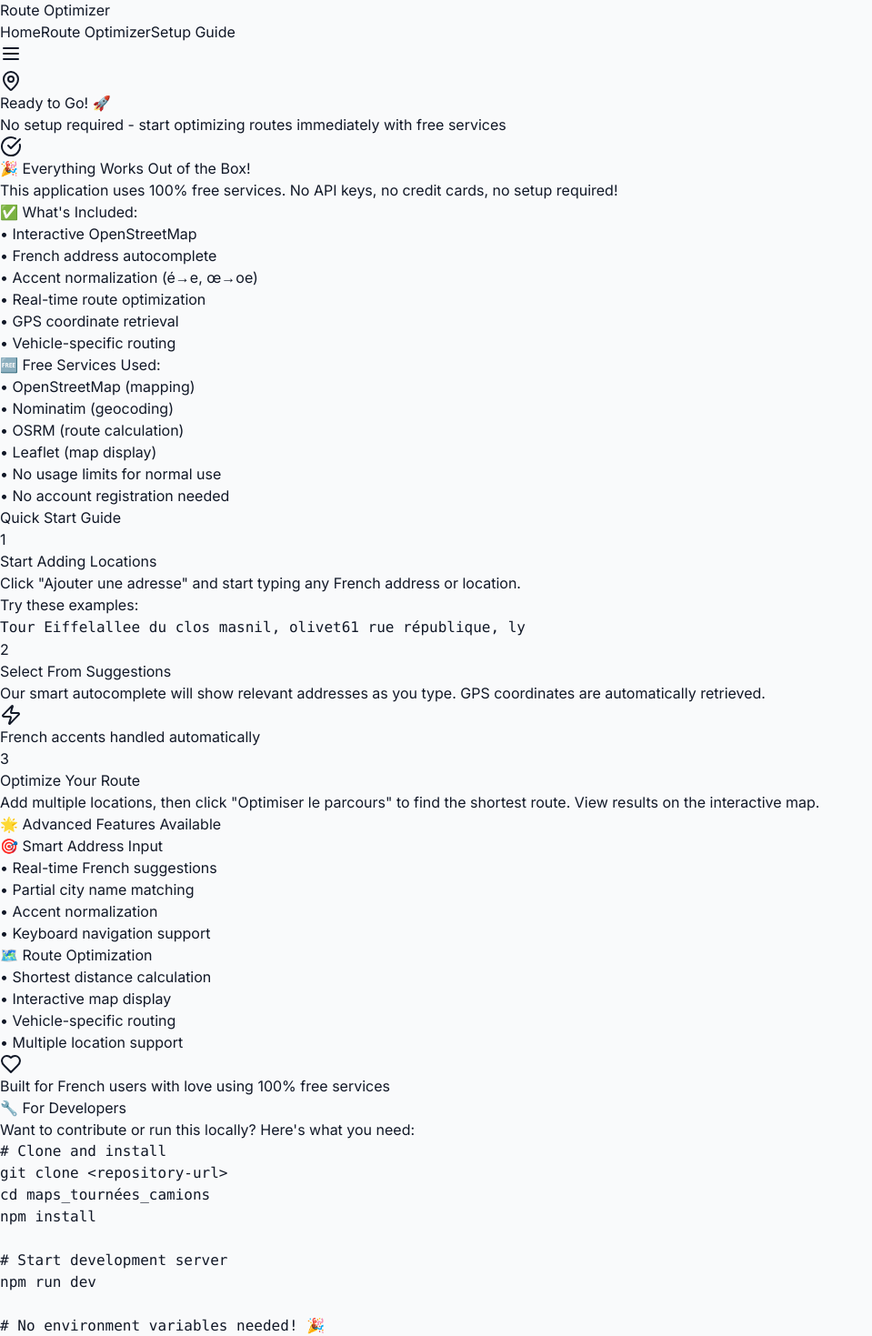
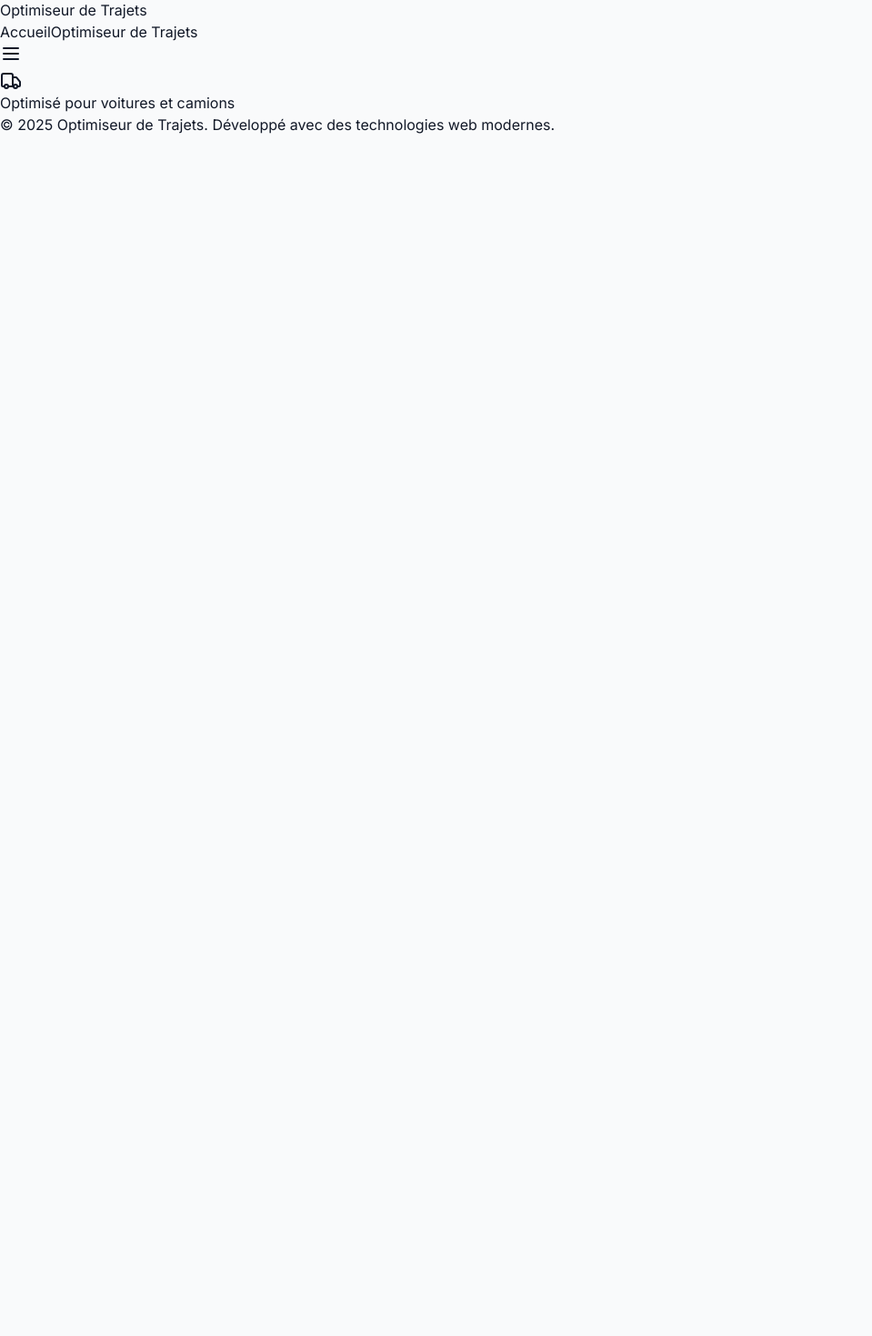
Before and after one commit to neptune2716/maps_tourn-es_camions, a React (Vite) app: page /setup in a window 1280 px wide. Shown: the part 25-1494 px from the top of the page at 91% size, without its empty margins (0-959 px from the left). After the commit the page ends 800 px from the top, so only its background shows below. Built offline with nearby package versions, Linux system fonts and the light colour scheme.

Commit message:
refactor: remove SetupGuide component and update French translations in HomePage and Layout

```diff
--- a/src/App.tsx
+++ b/src/App.tsx
@@ -2,7 +2,6 @@
 import Layout from './components/Layout.tsx';
 import HomePage from './components/HomePage.tsx';
 import RouteOptimizer from './components/RouteOptimizer.tsx';
-import SetupGuide from './components/SetupGuide.tsx';
 
 function App() {
   return (
@@ -11,7 +10,6 @@
         <Routes>
           <Route path="/" element={<HomePage />} />
           <Route path="/optimize" element={<RouteOptimizer />} />
-          <Route path="/setup" element={<SetupGuide />} />
         </Routes>
       </Layout>
     </Router>
--- a/src/components/HomePage.tsx
+++ b/src/components/HomePage.tsx
@@ -7,19 +7,19 @@
       {/* Hero Section */}
       <div className="text-center mb-16">
         <h1 className="text-4xl md:text-6xl font-bold text-gray-900 mb-6">
-          Optimize Your
-          <span className="text-primary-600"> Routes</span>
+          Optimisez Vos
+          <span className="text-primary-600"> Trajets</span>
         </h1>
         <p className="text-xl text-gray-600 mb-8 max-w-3xl mx-auto">
-          Find the shortest and most efficient routes for cars and trucks.
-          Upload locations, customize preferences, and get optimized delivery routes instantly.
+          Trouvez les trajets les plus courts et les plus efficaces pour voitures et camions.
+          Importez des emplacements, personnalisez vos préférences et obtenez des trajets optimisés instantanément.
         </p>
         <Link
           to="/optimize"
           className="inline-flex items-center px-8 py-4 bg-primary-600 hover:bg-primary-700 text-white font-semibold rounded-lg shadow-lg transition-colors duration-200"
         >
           <MapPin className="mr-2 h-5 w-5" />
-          Start Optimizing Routes
+          Commencer l'Optimisation
         </Link>
       </div>
 
@@ -30,10 +30,10 @@
             <Upload className="h-8 w-8 text-primary-600" />
           </div>
           <h3 className="text-xl font-semibold text-gray-900 mb-2">
-            Multiple Input Methods
+            Méthodes de Saisie Multiples
           </h3>
           <p className="text-gray-600">
-            Enter locations manually, use GPS coordinates, or upload CSV/Excel files with your delivery addresses.
+            Saisissez des emplacements manuellement, utilisez des coordonnées GPS, ou importez des fichiers CSV/Excel avec vos adresses de livraison.
           </p>
         </div>
 
@@ -42,10 +42,10 @@
             <Settings className="h-8 w-8 text-primary-600" />
           </div>
           <h3 className="text-xl font-semibold text-gray-900 mb-2">
-            Vehicle Optimization
+            Optimisation par Véhicule
           </h3>
           <p className="text-gray-600">
-            Specialized routing for cars and trucks with vehicle-specific restrictions and preferences.
+            Calcul d'itinéraires spécialisé pour voitures et camions avec restrictions et préférences spécifiques au véhicule.
           </p>
         </div>
 
@@ -54,10 +54,10 @@
             <Route className="h-8 w-8 text-primary-600" />
           </div>
           <h3 className="text-xl font-semibold text-gray-900 mb-2">
-            Flexible Route Control
+            Contrôle Flexible des Trajets
           </h3>
           <p className="text-gray-600">
-            Lock specific locations in order, choose loop routes, and customize your delivery sequence.
+            Verrouillez des emplacements spécifiques dans l'ordre, choisissez des trajets en boucle, et personnalisez votre séquence de livraison.
           </p>
         </div>
 
@@ -66,10 +66,10 @@
             <Clock className="h-8 w-8 text-primary-600" />
           </div>
           <h3 className="text-xl font-semibold text-gray-900 mb-2">
-            Time & Distance Optimization
+            Optimisation Temps et Distance
           </h3>
           <p className="text-gray-600">
-            Choose between shortest distance, fastest time, or balanced optimization algorithms.
+            Choisissez entre distance la plus courte, temps le plus rapide, ou algorithmes d'optimisation équilibrés.
           </p>
         </div>
 
@@ -78,10 +78,10 @@
             <MapPin className="h-8 w-8 text-primary-600" />
           </div>
           <h3 className="text-xl font-semibold text-gray-900 mb-2">
-            Interactive Map Visualization
+            Visualisation Carte Interactive
           </h3>
           <p className="text-gray-600">
-            See your optimized routes on an interactive map with detailed turn-by-turn directions.
+            Visualisez vos trajets optimisés sur une carte interactive avec des directions détaillées étape par étape.
           </p>
         </div>
 
@@ -90,10 +90,10 @@
             <Fuel className="h-8 w-8 text-primary-600" />
           </div>
           <h3 className="text-xl font-semibold text-gray-900 mb-2">
-            Cost Estimation
+            Estimation des Coûts
           </h3>
           <p className="text-gray-600">
-            Get estimates for fuel costs, tolls, and total trip expenses for better planning.
+            Obtenez des estimations des coûts de carburant, péages, et dépenses totales du voyage pour une meilleure planification.
           </p>
         </div>
       </div>
@@ -101,7 +101,7 @@
       {/* How It Works Section */}
       <div className="bg-white rounded-lg shadow-sm border border-gray-200 p-8">
         <h2 className="text-3xl font-bold text-gray-900 text-center mb-8">
-          How It Works
+          Comment Ça Marche
         </h2>
         <div className="grid md:grid-cols-3 gap-8">
           <div className="text-center">
@@ -109,10 +109,10 @@
               1
             </div>
             <h3 className="text-lg font-semibold text-gray-900 mb-2">
-              Add Your Locations
+              Ajoutez Vos Emplacements
             </h3>
             <p className="text-gray-600">
-              Enter addresses manually or upload a file with all your delivery locations.
+              Saisissez des adresses manuellement ou importez un fichier avec tous vos emplacements de livraison.
             </p>
           </div>
 
@@ -121,10 +121,10 @@
               2
             </div>
             <h3 className="text-lg font-semibold text-gray-900 mb-2">
-              Configure Settings
+              Configurez les Paramètres
             </h3>
             <p className="text-gray-600">
-              Choose your vehicle type, optimization method, and any route preferences.
+              Choisissez votre type de véhicule, méthode d'optimisation, et toutes préférences de trajet.
             </p>
           </div>
 
@@ -133,10 +133,10 @@
               3
             </div>
             <h3 className="text-lg font-semibold text-gray-900 mb-2">
-              Get Optimized Route
+              Obtenez le Trajet Optimisé
             </h3>
             <p className="text-gray-600">
-              Receive the most efficient route with detailed directions and cost estimates.
+              Recevez le trajet le plus efficace avec des directions détaillées et des estimations de coûts.
             </p>
           </div>
         </div>
--- a/src/components/Layout.tsx
+++ b/src/components/Layout.tsx
@@ -20,7 +20,7 @@
                   <MapPin className="h-6 w-6 text-white" />
                 </div>
                 <span className="text-xl font-bold text-gray-900">
-                  Route Optimizer
+                  Optimiseur de Trajets
                 </span>
               </Link>
             </div>
@@ -34,7 +34,7 @@
                     : 'text-gray-700 hover:text-primary-600'
                 }`}
               >
-                Home
+                Accueil
               </Link>
               <Link
                 to="/optimize"
@@ -44,17 +44,7 @@
                     : 'text-gray-700 hover:text-primary-600'
                 }`}
               >
-                Route Optimizer
-              </Link>
-              <Link
-                to="/setup"
-                className={`px-3 py-2 rounded-md text-sm font-medium transition-colors ${
-                  location.pathname === '/setup'
-                    ? 'text-primary-600 bg-primary-50'
-                    : 'text-gray-700 hover:text-primary-600'
-                }`}
-              >
-                Setup Guide
+                Optimiseur de Trajets
               </Link>
             </nav>
 
@@ -77,11 +67,11 @@
             <div className="flex items-center space-x-2 mb-4 md:mb-0">
               <Truck className="h-5 w-5 text-primary-600" />
               <span className="text-sm text-gray-600">
-                Optimized for cars and trucks
+                Optimisé pour voitures et camions
               </span>
             </div>
             <div className="text-sm text-gray-500">
-              © 2025 Route Optimizer. Built with modern web technologies.
+              © 2025 Optimiseur de Trajets. Développé avec des technologies web modernes.
             </div>
           </div>
         </div>
--- a/src/components/SetupGuide.tsx
+++ /dev/null
@@ -1,189 +0,0 @@
-import { MapPin, CheckCircle, Heart, Zap } from 'lucide-react';
-
-export default function SetupGuide() {
-  return (
-    <div className="max-w-4xl mx-auto px-4 sm:px-6 lg:px-8 py-12">
-      <div className="text-center mb-12">
-        <MapPin className="mx-auto h-16 w-16 text-primary-600 mb-4" />
-        <h1 className="text-4xl font-bold text-gray-900 mb-4">
-          Ready to Go! 🚀
-        </h1>
-        <p className="text-xl text-gray-600">
-          No setup required - start optimizing routes immediately with free services
-        </p>
-      </div>
-
-      {/* No Setup Required */}
-      <div className="card bg-green-50 border-green-200 mb-8">
-        <div className="flex items-start">
-          <div className="flex-shrink-0">
-            <CheckCircle className="h-8 w-8 text-green-600" />
-          </div>
-          <div className="ml-4">
-            <h3 className="text-lg font-semibold text-green-900 mb-2">
-              🎉 Everything Works Out of the Box!
-            </h3>
-            <p className="text-green-700 mb-4">
-              This application uses 100% free services. No API keys, no credit cards, no setup required!
-            </p>
-            <div className="grid md:grid-cols-2 gap-4">
-              <div>
-                <h4 className="font-semibold text-green-800 mb-2">✅ What's Included:</h4>
-                <ul className="text-green-700 space-y-1">
-                  <li>• Interactive OpenStreetMap</li>
-                  <li>• French address autocomplete</li>
-                  <li>• Accent normalization (é→e, œ→oe)</li>
-                  <li>• Real-time route optimization</li>
-                  <li>• GPS coordinate retrieval</li>
-                  <li>• Vehicle-specific routing</li>
-                </ul>
-              </div>
-              <div>
-                <h4 className="font-semibold text-green-800 mb-2">🆓 Free Services Used:</h4>
-                <ul className="text-green-700 space-y-1">
-                  <li>• OpenStreetMap (mapping)</li>
-                  <li>• Nominatim (geocoding)</li>
-                  <li>• OSRM (route calculation)</li>
-                  <li>• Leaflet (map display)</li>
-                  <li>• No usage limits for normal use</li>
-                  <li>• No account registration needed</li>
-                </ul>
-              </div>
-            </div>
-          </div>
-        </div>
-      </div>
-
-      {/* Quick Start Guide */}
-      <div className="space-y-6">
-        <h2 className="text-2xl font-bold text-gray-900 mb-6">Quick Start Guide</h2>
-
-        {/* Step 1 */}
-        <div className="card">
-          <div className="flex items-start">
-            <div className="flex-shrink-0">
-              <div className="w-8 h-8 bg-primary-600 text-white rounded-full flex items-center justify-center font-bold">
-                1
-              </div>
-            </div>
-            <div className="ml-4">
-              <h3 className="text-lg font-semibold text-gray-900 mb-2">
-                Start Adding Locations
-              </h3>
-              <p className="text-gray-600 mb-4">
-                Click "Ajouter une adresse" and start typing any French address or location.
-              </p>
-              <div className="bg-gray-50 rounded-lg p-4 mb-4">
-                <p className="text-sm text-gray-700 mb-2">Try these examples:</p>
-                <div className="space-y-1 text-sm">
-                  <code className="bg-white px-2 py-1 rounded border block">Tour Eiffel</code>
-                  <code className="bg-white px-2 py-1 rounded border block">allee du clos masnil, olivet</code>
-                  <code className="bg-white px-2 py-1 rounded border block">61 rue république, ly</code>
-                </div>
-              </div>
-            </div>
-          </div>
-        </div>
-
-        {/* Step 2 */}
-        <div className="card">
-          <div className="flex items-start">
-            <div className="flex-shrink-0">
-              <div className="w-8 h-8 bg-primary-600 text-white rounded-full flex items-center justify-center font-bold">
-                2
-              </div>
-            </div>
-            <div className="ml-4">
-              <h3 className="text-lg font-semibold text-gray-900 mb-2">
-                Select From Suggestions
-              </h3>
-              <p className="text-gray-600 mb-4">
-                Our smart autocomplete will show relevant addresses as you type. GPS coordinates are automatically retrieved.
-              </p>
-              <div className="flex items-center space-x-2 text-sm text-gray-600">
-                <Zap className="h-4 w-4 text-yellow-500" />
-                <span>French accents handled automatically</span>
-              </div>
-            </div>
-          </div>
-        </div>
-
-        {/* Step 3 */}
-        <div className="card">
-          <div className="flex items-start">
-            <div className="flex-shrink-0">
-              <div className="w-8 h-8 bg-primary-600 text-white rounded-full flex items-center justify-center font-bold">
-                3
-              </div>
-            </div>
-            <div className="ml-4">
-              <h3 className="text-lg font-semibold text-gray-900 mb-2">
-                Optimize Your Route
-              </h3>
-              <p className="text-gray-600 mb-4">
-                Add multiple locations, then click "Optimiser le parcours" to find the shortest route. View results on the interactive map.
-              </p>
-            </div>
-          </div>
-        </div>
-      </div>
-
-      {/* Features Overview */}
-      <div className="mt-12 card bg-blue-50 border-blue-200">
-        <h3 className="text-lg font-semibold text-blue-900 mb-4">
-          🌟 Advanced Features Available
-        </h3>
-        <div className="grid md:grid-cols-2 gap-4 text-blue-700">
-          <div>
-            <h4 className="font-semibold mb-2">🎯 Smart Address Input</h4>
-            <ul className="space-y-1 text-sm">
-              <li>• Real-time French suggestions</li>
-              <li>• Partial city name matching</li>
-              <li>• Accent normalization</li>
-              <li>• Keyboard navigation support</li>
-            </ul>
-          </div>
-          <div>
-            <h4 className="font-semibold mb-2">🗺️ Route Optimization</h4>
-            <ul className="space-y-1 text-sm">
-              <li>• Shortest distance calculation</li>
-              <li>• Interactive map display</li>
-              <li>• Vehicle-specific routing</li>
-              <li>• Multiple location support</li>
-            </ul>
-          </div>
-        </div>
-        <div className="mt-4 flex items-center space-x-2 text-sm text-blue-600">
-          <Heart className="h-4 w-4 text-red-500" />
-          <span>Built for French users with love using 100% free services</span>
-        </div>
-      </div>
-
-      {/* Development Info */}
-      <div className="mt-8 card bg-gray-50">
-        <h3 className="text-lg font-semibold text-gray-900 mb-4">
-          🔧 For Developers
-        </h3>
-        <p className="text-gray-600 mb-4">
-          Want to contribute or run this locally? Here's what you need:
-        </p>
-        <div className="bg-gray-900 text-gray-100 rounded-lg p-4 mb-4">
-          <pre className="text-sm">
-{`# Clone and install
-git clone <repository-url>
-cd maps_tournées_camions
-npm install
-
-# Start development server
-npm run dev
-
-# No environment variables needed! 🎉`}
-          </pre>
-        </div>
-        <p className="text-sm text-gray-600">
-          See README.md for complete development setup and architecture details.
-        </p>
-      </div>
-    </div>
-  );
-}
--- a/src/config/index.ts
+++ b/src/config/index.ts
@@ -33,11 +33,11 @@
   const errors: string[] = [];
 
   if (!config.mapbox.accessToken && !config.google.apiKey) {
-    errors.push('Either VITE_MAPBOX_ACCESS_TOKEN or VITE_GOOGLE_MAPS_API_KEY is required');
+    errors.push('VITE_MAPBOX_ACCESS_TOKEN ou VITE_GOOGLE_MAPS_API_KEY est requis');
   }
 
   if (errors.length > 0) {
-    console.warn('Configuration warnings:', errors);
+    console.warn('Avertissements de configuration:', errors);
   }
 
   return errors.length === 0;
--- a/src/hooks/useAddressSearch.ts
+++ b/src/hooks/useAddressSearch.ts
@@ -153,7 +153,7 @@
               });
             }
           } catch (error) {
-            console.warn(`Variant search failed for "${variant}":`, error);
+            console.warn(`Échec de la recherche variante pour "${variant}":`, error);
           }
         }
       }      // Filtrer et trier les résultats avec une meilleure logique
```
Also changed, not shown: src/services/freeRoutingService.ts (+17 -17 lines), 1 other file (tests, documents, lock files or other folders).
